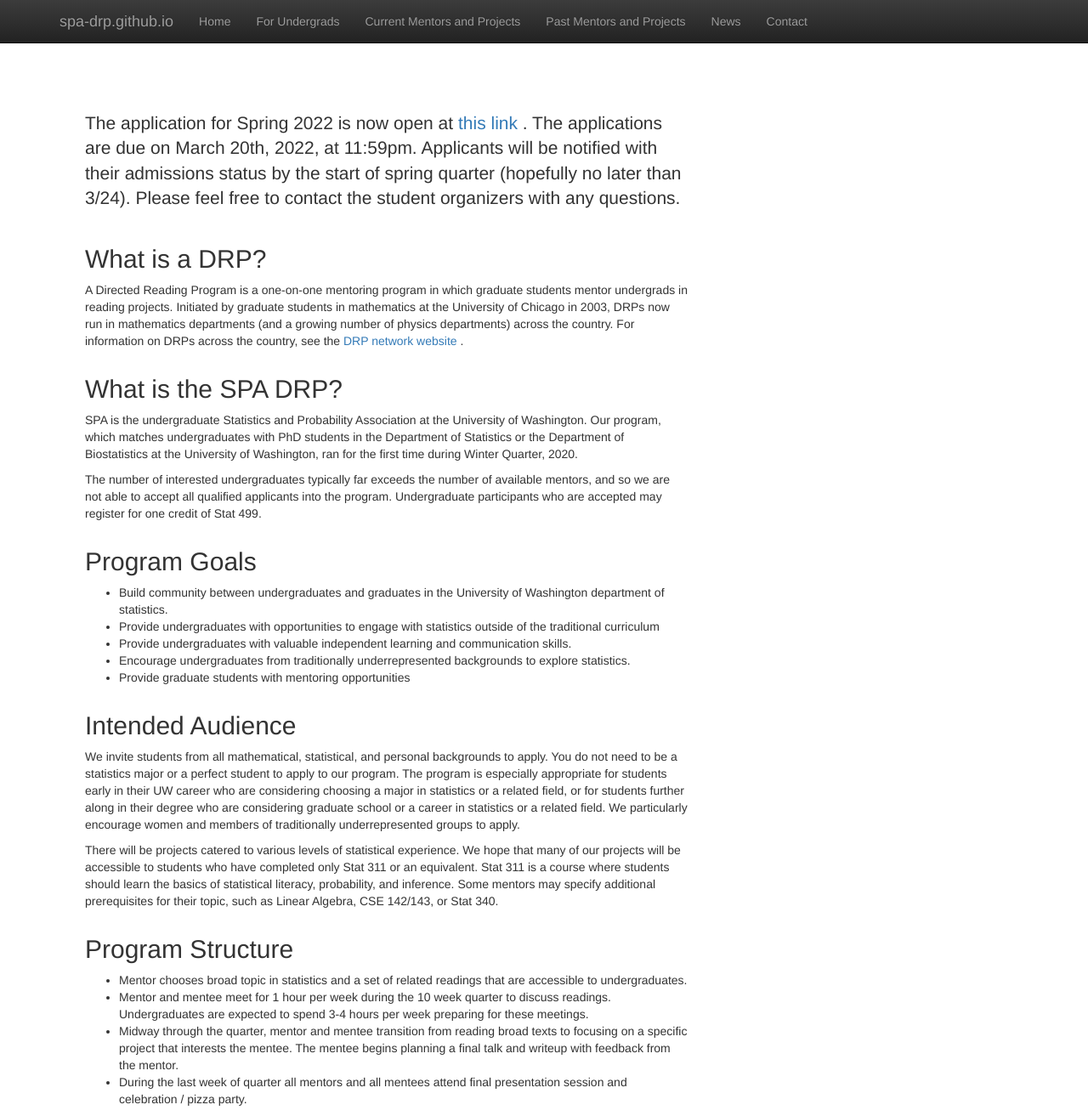
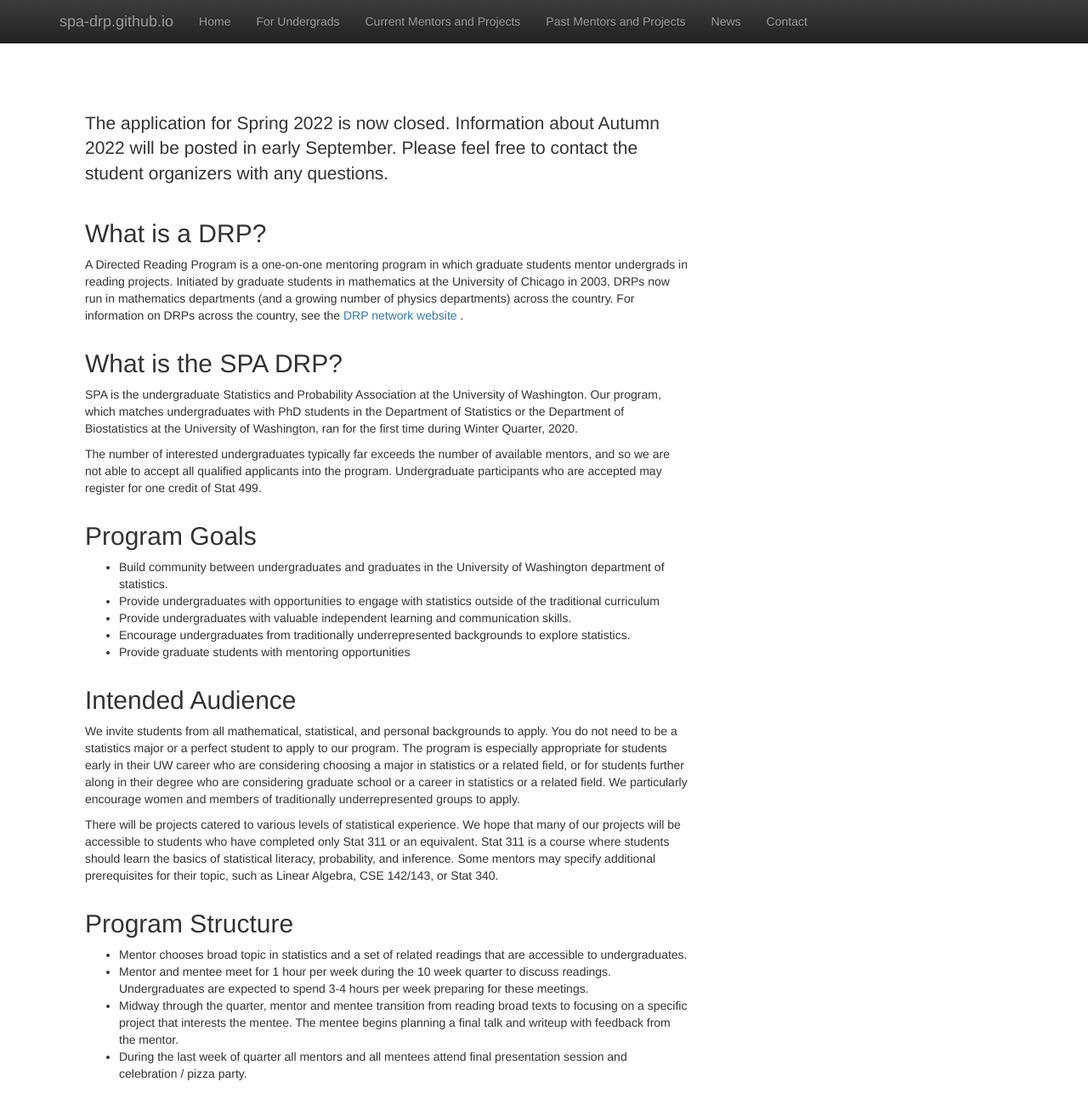
Before and after one commit to SPA-DRP/spa-drp.github.io, a Jekyll site: the page built from index.html, in a window 1280 px wide and 1313 px high. Shown: the whole window at 85% size. Built offline with Jekyll 4.4.1, drawn with Linux system fonts in a browser that asks for light colours; nearby versions of some CDN libraries; library files that are not in the unit come from our copies.

Commit message:
small edits

```diff
--- a/index.html
+++ b/index.html
@@ -7,8 +7,7 @@ title:  'SPA Directed Reading Program'
 <div class="col-md-8">
   <h2 style="padding-top: 10px;" class="featurette-heading"> </h2>
   <p class="lead">
-    The application for Spring 2022 is now open at <a href="https://docs.google.com/forms/d/e/1FAIpQLSfA_6Mpr_0h5vbIPDQEwDUCpgtfhIEgFp6SvmzpAsKTqLvatw/viewform?usp=sf_link"> this link </a>.
-    The applications are due on March 20th, 2022, at 11:59pm. Applicants will be notified with their admissions status by the start of spring quarter (hopefully no later than 3/24).
+    The application for Spring 2022 is now closed. Information about Autumn 2022 will be posted in early September.
   Please feel free to  contact </a> the student organizers with
     any questions.
   </p>
--- a/undergrads.html
+++ b/undergrads.html
@@ -14,7 +14,7 @@ title:  'Undergraduates'
 </p>
   <h3> How to apply? </h3>
   <p>
-    The application for Spring 2022 is now open at <a href="https://docs.google.com/forms/d/e/1FAIpQLSfA_6Mpr_0h5vbIPDQEwDUCpgtfhIEgFp6SvmzpAsKTqLvatw/viewform?usp=sf_link"> this link </a>.
+   Information about projects and applications for Autumn 2022 will be posted in early September.
   </p>
   <h3> What are the admissions criteria? </h3>
   <p>
```
